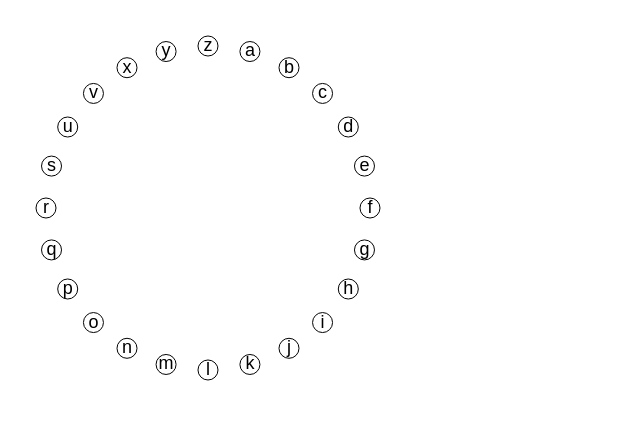
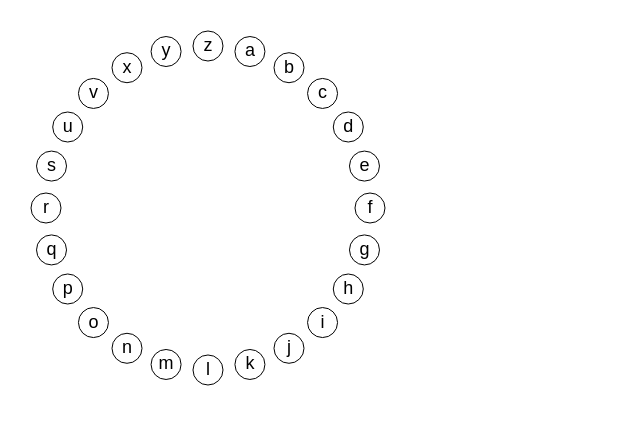
Before and after one commit to vmorenma/Interfaz-web, a plain HTML site: page pasapalabra.html in a window 1280 px wide. Shown: the whole page, without its empty margins (0-640 px from the left). Drawn offline with Linux system fonts and the light colour scheme.

Commit message:
First Commit

```diff
--- a/pasapalabra.html
+++ b/pasapalabra.html
@@ -33,7 +33,7 @@ function drawNumbers(ctx, radius) {
     ctx.rotate(-ang);
     ctx.fillText(abc[num], 0, 0);
 	ctx.beginPath();
-	ctx.arc(0,0,10,0,2*Math.PI);
+	ctx.arc(0,0,15,0,2*Math.PI);
 	ctx.stroke();
     ctx.rotate(ang);
     ctx.translate(0, radius*0.90);
```
